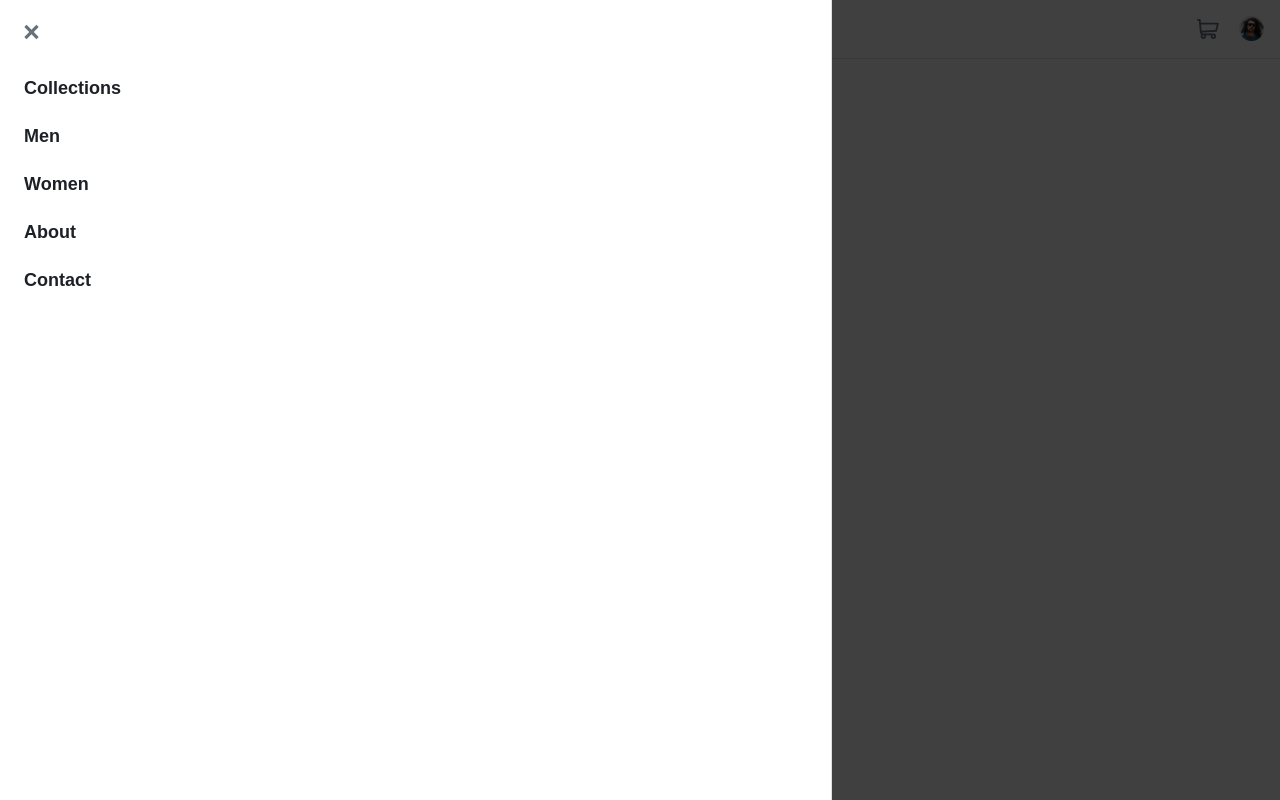
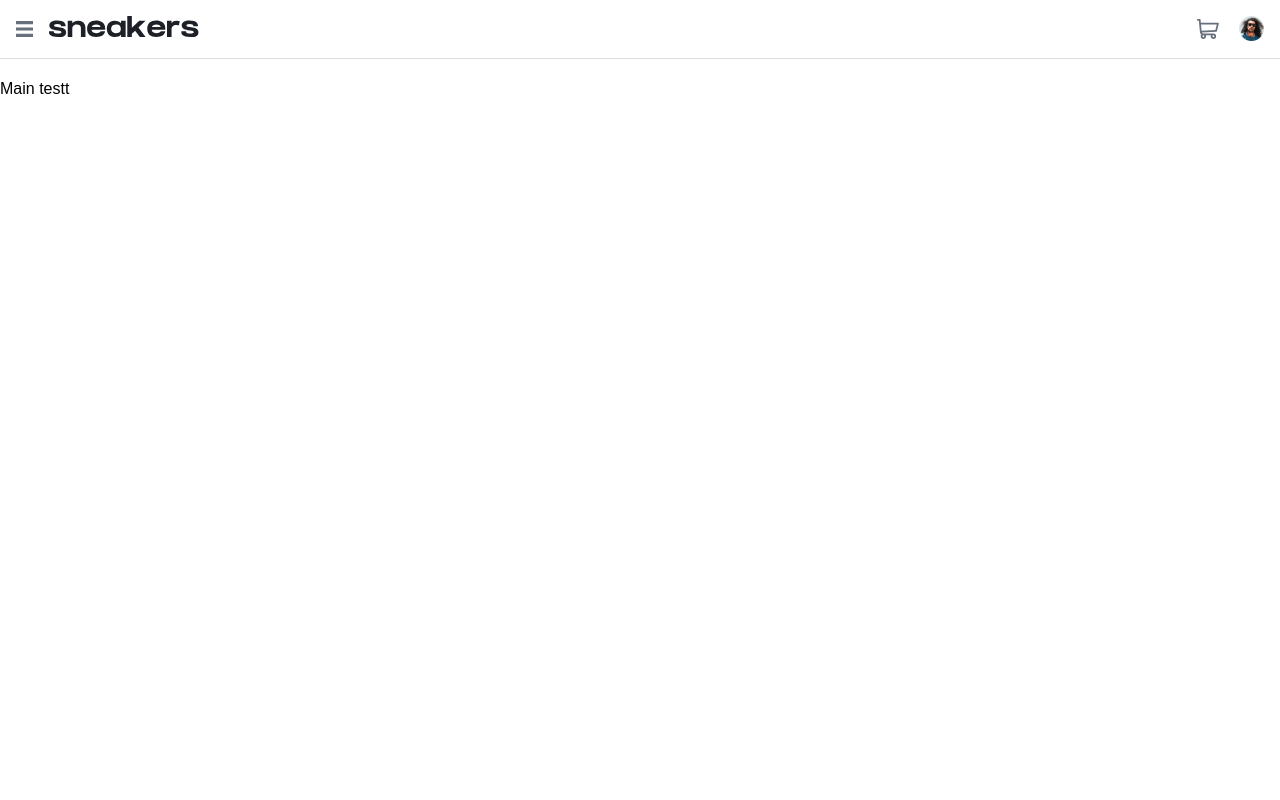
Before and after one commit to Teren-Velan/Frontend-Mentor-Ecommerce-Product-Page, a React (Vite) app: page / in a window 1280 px wide. Built offline with nearby package versions, Linux system fonts and the light colour scheme.

Commit message:
Initialise Redux-Toolkit package in app   - move navbar toggle implementation to redux   - intialise redux store and wrap provider around app

```diff
--- a/src/components/Header/HeaderMenu.tsx
+++ b/src/components/Header/HeaderMenu.tsx
@@ -1,26 +1,29 @@
 import * as C from "./style";
-import { useState } from "react";
 import IconMenu from "../../assets/header/icon-menu.svg";
 import Logo from "../../assets/header/logo.svg";
 import CloseIcon from "../../assets/header/icon-close.svg";
 import { NavbarCategoriesList } from "../../modules/Header/constant";
+import { useAppSelector, useAppDispatch } from "../../hooks/useRedux";
+import { toggleNavbar } from "../../feature/toggle/toggleSlice";
 
 export const HeaderMenu: React.FC = () => {
-  const [navbarActive, setNavbarActive] = useState(true);
+  //returns the current state of isToggleNavbar
+  const navbarToggleBoolean = useAppSelector(
+    (state) => state.toggle.isToggleNavbar
+  );
 
-  const handleOnNavbarOpen = () => {
-    setNavbarActive(true);
-  };
+  const dispatch = useAppDispatch();
 
-  const handleOnNavbarClose = () => {
-    setNavbarActive(!navbarActive);
+  //function to handle navbar toggle
+  const handleNavbarToggle = () => {
+    dispatch(toggleNavbar());
   };
 
   return (
     <C.HeaderMenu>
       <button
         onClick={() => {
-          handleOnNavbarOpen();
+          handleNavbarToggle();
         }}
       >
         <img src={IconMenu} alt="menu-icon" />
@@ -29,14 +32,16 @@ export const HeaderMenu: React.FC = () => {
         <img src={Logo} alt="logo" />
       </a>
 
-      <nav className={`${navbarActive ? "HeaderMenu__nav" : ""}`}>
+      <nav className={`${navbarToggleBoolean ? "HeaderMenu__nav" : ""}`}>
         <div
-          className={`HeaderMenu__NavContainer ${navbarActive ? "active" : ""}`}
+          className={`HeaderMenu__NavContainer ${
+            navbarToggleBoolean ? "active" : ""
+          }`}
         >
           <button
             className="HeaderMenu__closeIcon"
             onClick={() => {
-              handleOnNavbarClose();
+              handleNavbarToggle();
             }}
           >
             <img src={CloseIcon} alt="menu-icon" />
--- /dev/null
+++ b/src/feature/toggle/toggleSlice.ts
@@ -0,0 +1,26 @@
+import type { RootState } from "../../store/store";
+import { createSlice } from "@reduxjs/toolkit";
+
+interface ToggleState {
+  isToggleNavbar: boolean;
+}
+
+const initialState: ToggleState = {
+  isToggleNavbar: false,
+};
+
+export const toggleSlice = createSlice({
+  name: "toggle",
+  initialState,
+  reducers: {
+    toggleNavbar: (state) => {
+      state.isToggleNavbar = !state.isToggleNavbar;
+    },
+  },
+});
+
+export const { toggleNavbar } = toggleSlice.actions;
+
+export const selectToggle = (state: RootState) => state.toggle.isToggleNavbar;
+
+export default toggleSlice.reducer;
--- /dev/null
+++ b/src/hooks/useRedux.ts
@@ -0,0 +1,6 @@
+import { useDispatch, useSelector } from "react-redux";
+import type { TypedUseSelectorHook } from "react-redux";
+import type { RootState, AppDispatch } from "../store/store";
+
+export const useAppDispatch: () => AppDispatch = useDispatch;
+export const useAppSelector: TypedUseSelectorHook<RootState> = useSelector;
--- a/src/main.tsx
+++ b/src/main.tsx
@@ -3,10 +3,14 @@ import ReactDOM from "react-dom/client";
 import App from "./App.tsx";
 import "./index.css";
 import GlobalStyle from "./GlobalStyles.ts";
+import { store } from "./store/store.ts";
+import { Provider } from "react-redux";
 
 ReactDOM.createRoot(document.getElementById("root")!).render(
   <React.StrictMode>
     <GlobalStyle />
-    <App />
+    <Provider store={store}>
+      <App />
+    </Provider>
   </React.StrictMode>
 );
--- /dev/null
+++ b/src/store/store.ts
@@ -0,0 +1,11 @@
+import { configureStore } from "@reduxjs/toolkit";
+import toggleSlice from "../feature/toggle/toggleSlice";
+
+export const store = configureStore({
+  reducer: {
+    toggle: toggleSlice,
+  },
+});
+
+export type RootState = ReturnType<typeof store.getState>;
+export type AppDispatch = typeof store.dispatch;
```
